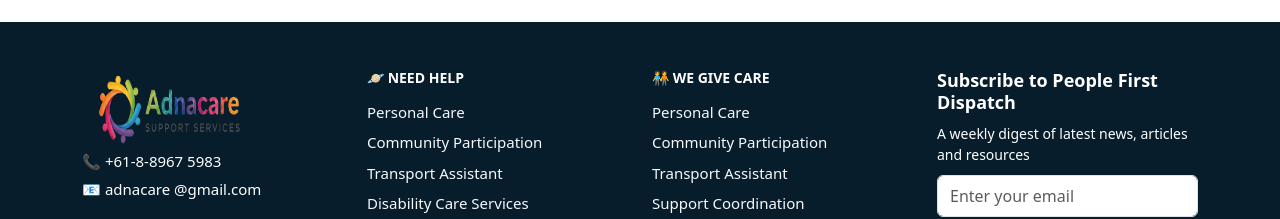
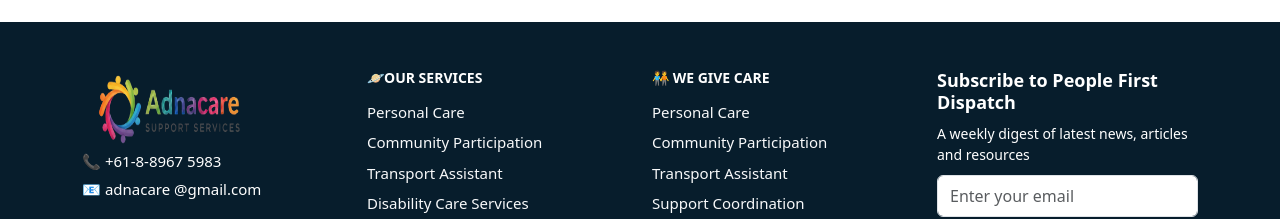
Before and after one commit to Mukesh1346/Adnacare, a Next.js app: page / in a window 1280 px wide. Shown: the part 4255-4474 px from the top of the page. Built offline with nearby package versions, Linux system fonts and the light colour scheme.

Commit message:
footer links and bootstrap error again

```diff
--- a/src/app/Components/Footer/Footer.jsx
+++ b/src/app/Components/Footer/Footer.jsx
@@ -27,7 +27,7 @@ export default function Footer() {
 
             {/* Column 2 */}
             <div className="col-lg-3 col-md-6">
-              <h6 className="footer-heading">🪐 NEED HELP</h6>
+              <h6 className="footer-heading">🪐OUR SERVICES</h6>
               <ul className="footer-list">
               <li><a className=" text-decoration-none text-light" href="/personal-care1">Personal Care</a></li>
                 <li><a className=" text-decoration-none text-light" href="/oldcommunity-participation">Community Participation</a></li>
```
Also changed, not shown: src/app/layout.js (line endings or trailing spaces).
